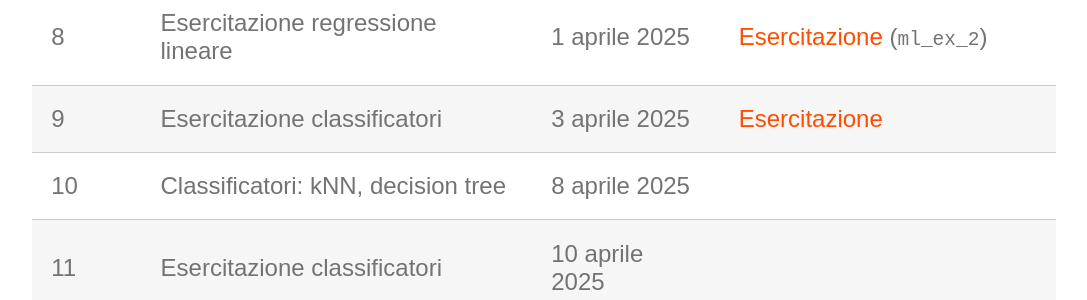
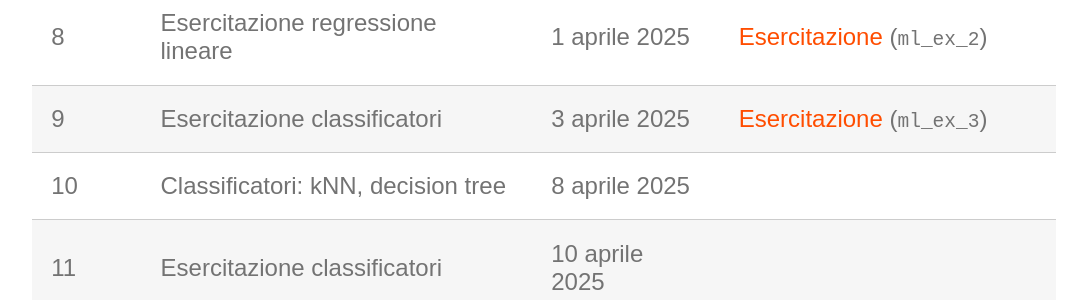
Before and after one commit to perceivelab/ml-mz-2025, a Jekyll site: the page built from lezioni.md, in a window 1280 px wide and 900 px high, scrolled down 791 px. Shown: the part 155-455 px from the top of the window, without its empty margins (96-1183 px from the left). Built offline with Jekyll 4.4.1, drawn with Linux system fonts in a browser that asks for light colours; our own code applies the rules of GitHub Pages for plain Markdown files.

Commit message:
Update lezioni.md

```diff
--- a/lezioni.md
+++ b/lezioni.md
@@ -14,7 +14,7 @@ layout: page
 | 6       | Regressione lineare                    | 25 marzo 2025        | [Slide](https://studentiunict-my.sharepoint.com/:b:/g/personal/simone_palazzo_unict_it/EWwpjXmUYoVNrpPiAlAZSssBxTSX7-uJ6OjwO5NuBtlN6w?e=p2bqAJ), [dispense](https://studentiunict-my.sharepoint.com/:b:/g/personal/simone_palazzo_unict_it/ETYgHJJQJq9ArwBl9zDPr8sBzvujEdoLwR2yxW8udVunjA?e=lgggdz)       |
 | 7       | Classificatori: SVM      | 27 marzo 2025        |  [Slide](https://studentiunict-my.sharepoint.com/:b:/g/personal/concetto_spampinato_unict_it/ERksvOCk4FNBrmeoioPZZ1MBMeMjyORVajSvejP6XepsGA?e=UcaWNP), [dispense](https://studentiunict-my.sharepoint.com/:b:/g/personal/concetto_spampinato_unict_it/EQkGWNE2UztFrHOoYe9TqCcBeVt57OyOEE7xoPZ9TCYvNA?e=fbFRIt)      |
 | 8       | Esercitazione regressione lineare                    | 1 aprile 2025        | [Esercitazione](https://studentiunict-my.sharepoint.com/:u:/g/personal/simone_palazzo_unict_it/EceYFgjCpddFh_4kasL2Ye8BkGEKIFxr2PxWZtmyBVjrFg?e=leF8SX) (`ml_ex_2`)      |
-| 9       | Esercitazione classificatori          | 3 aprile 2025        |   [Esercitazione](https://studentiunict-my.sharepoint.com/:u:/g/personal/concetto_spampinato_unict_it/ERXo2TaP4y1HsHbp2et_EgQB1R8RCy7G98rNTjVtBhXZSw?e=W1gkuS)     |
+| 9       | Esercitazione classificatori          | 3 aprile 2025        |   [Esercitazione](https://studentiunict-my.sharepoint.com/:u:/g/personal/concetto_spampinato_unict_it/ERXo2TaP4y1HsHbp2et_EgQB1R8RCy7G98rNTjVtBhXZSw?e=W1gkuS)   (`ml_ex_3`)   |
 | 10      | Classificatori: kNN, decision tree     | 8 aprile 2025        |        |
 | 11      | Esercitazione classificatori          | 10 aprile 2025       |        |
 | 12      | **Prima prova in itinere**             | 17 aprile 2025       |        |
```
